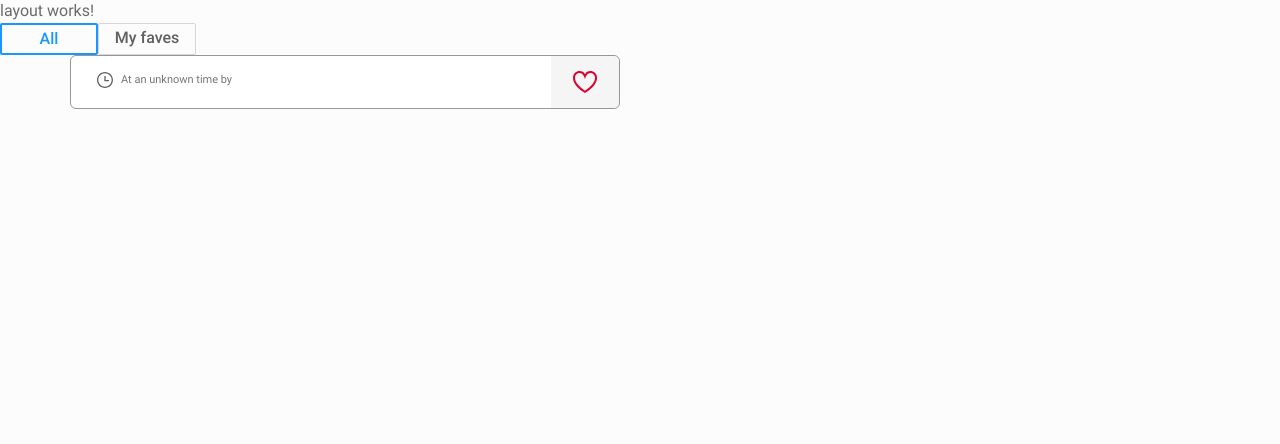
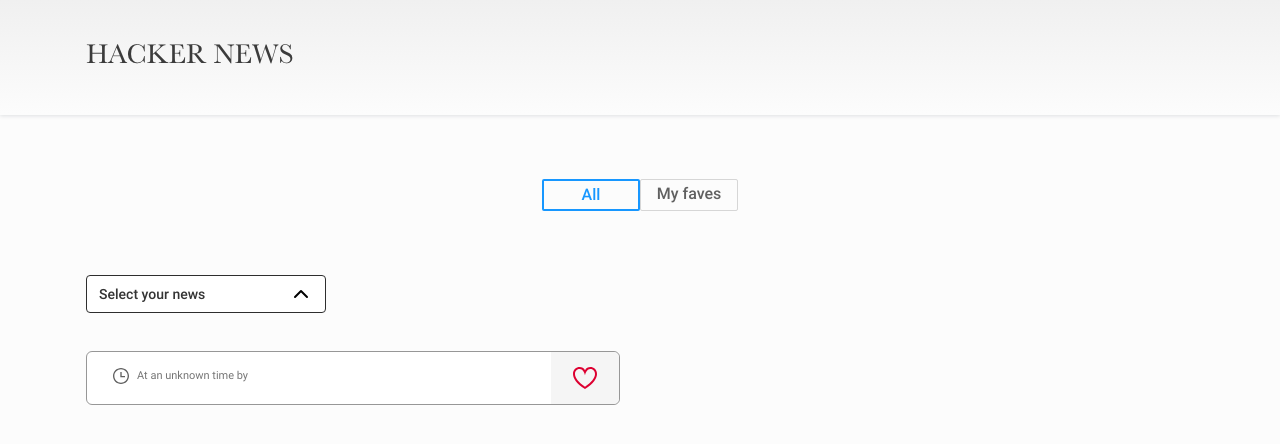
Before and after one commit to eriandev/hacker-news, an Angular app: page / in a window 1280 px wide. Shown: the top 444 px of the page. Built offline with nearby package versions, Linux system fonts and the light colour scheme.

Commit message:
fea:t adds layout design

```diff
--- a/src/app/modules/home/pages/layout/layout.component.css
+++ b/src/app/modules/home/pages/layout/layout.component.css
@@ -0,0 +1,27 @@
+header {
+  padding-top: 44px;
+  padding-bottom: 44px;
+  box-shadow: 0 1px 4px 0 rgba(0, 21, 41, 0.12);
+  background-image: linear-gradient(to bottom, #ececec -32%, #fff 124%);
+}
+
+section {
+  display: flex;
+  padding-top: 64px;
+  padding-bottom: 64px;
+  justify-content: center;
+}
+
+main {
+  display: grid;
+  gap: 38px;
+}
+
+.container {
+  width: 100%;
+  max-width: 1140px;
+  margin-left: auto;
+  margin-right: auto;
+  padding-left: 16px;
+  padding-right: 16px;
+}
--- a/src/app/modules/home/pages/layout/layout.component.html
+++ b/src/app/modules/home/pages/layout/layout.component.html
@@ -1,5 +1,14 @@
-<p>layout works!</p>
+<header>
+  <div class="container">
+    <img src="assets/images/hacker-news.png" alt="Hacker News" title="Hacker News" />
+  </div>
+</header>
 
-<app-toggle></app-toggle>
+<section>
+  <app-toggle></app-toggle>
+</section>
 
-<app-cards></app-cards>
+<main class="container">
+  <app-select></app-select>
+  <app-cards></app-cards>
+</main>
```
Also changed, not shown: src/assets/images/hacker-news@2x.png (deleted), src/assets/images/hacker-news@3x.png (deleted).
